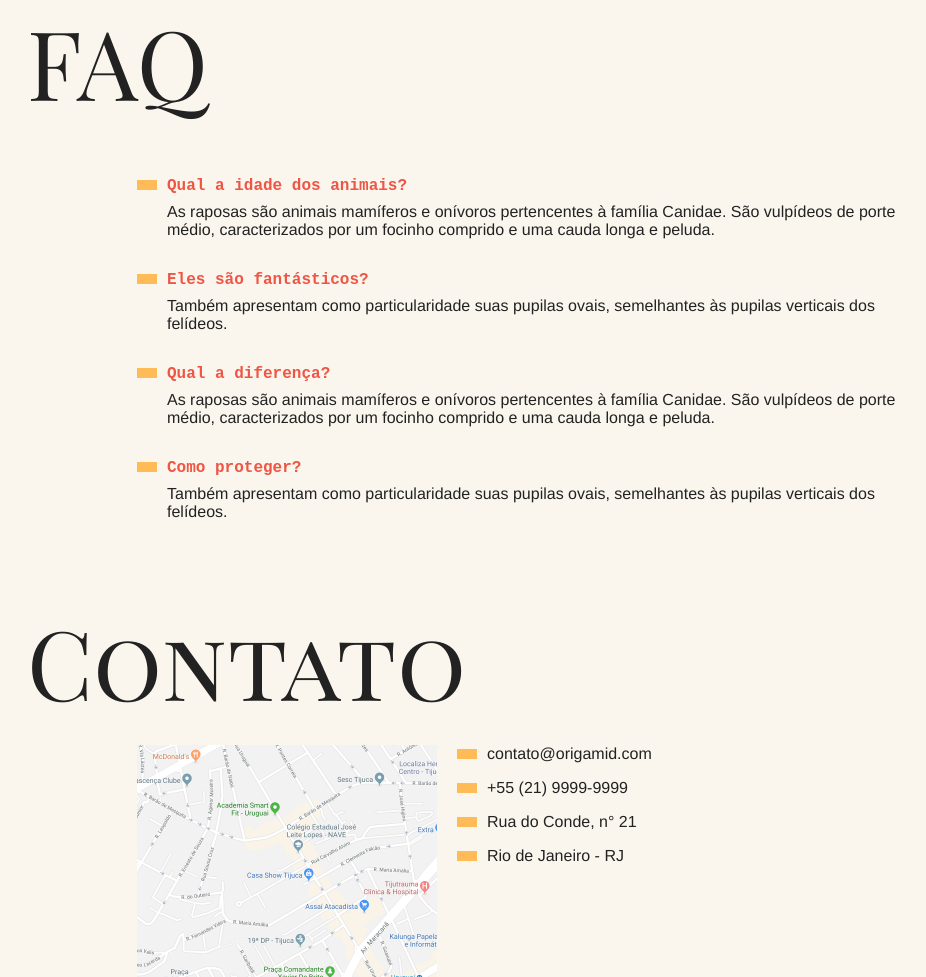
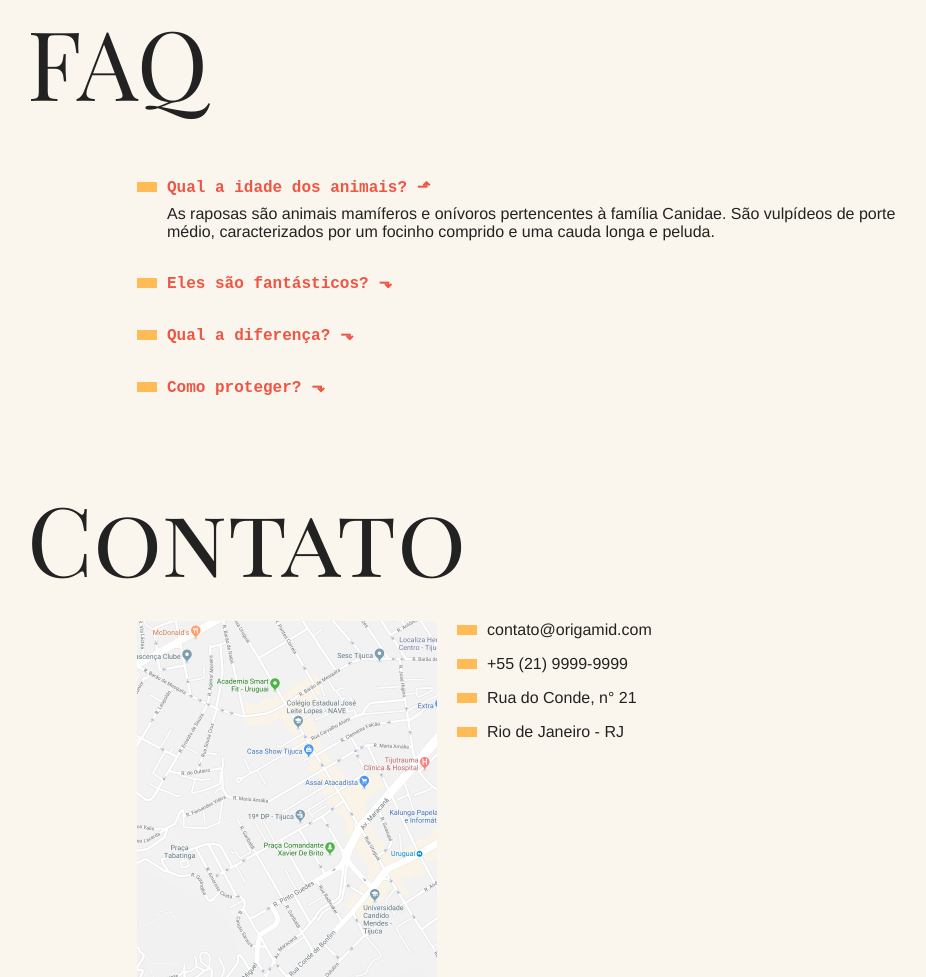
Before and after one commit to PedroAntonny/Animais-Fantasticos, a plain HTML site: page index.html in a window 1280 px wide. Shown: the part 809-1786 px from the top of the page, without its empty margins (163-1089 px from the left). Drawn offline with Linux system fonts and the light colour scheme.

Commit message:
add function initAccordion

```diff
--- a/css/style.css
+++ b/css/style.css
@@ -239,3 +239,32 @@
     transform: translate3d(0, 0, 0);
   }
 }
+
+.js .js-accordion dd {
+  display: none;
+}
+
+.js-accordion dt::after {
+  content: '⬎';
+  margin-left: 10px;
+}
+
+.js-accordion dt.ativo::after {
+  content: '⬏';
+}
+
+.js-accordion dd.ativo {
+  display: block;
+  animation: slideDown .5s forwards;
+}
+
+@keyframes slideDown {
+  from {
+    opacity: 0;
+    max-height: 0;
+  }
+  to {
+    opacity: 1;
+    max-height: 200px;
+  }
+}
--- a/index.html
+++ b/index.html
@@ -109,7 +109,7 @@
 
   <section class="grid-section faq" id="faq">
     <h1 class="titulo">FAQ</h1>
-    <dl class="faq-lista">
+    <dl class="faq-lista js-accordion">
       <dt>Qual a idade dos animais?</dt>
       <dd>As raposas são animais mamíferos e onívoros pertencentes à família Canidae. São vulpídeos de porte médio, caracterizados por um focinho comprido e uma cauda longa e peluda.</dd>
       <dt>Eles são fantásticos?</dt>
--- a/script.js
+++ b/script.js
@@ -1,22 +1,41 @@
 function initiTabNav() {
-  const tabMenu = document.querySelectorAll(".js-tabmenu li")
-  const tabContent = document.querySelectorAll(".js-tabcontent section")
+  const tabMenu = document.querySelectorAll(".js-tabmenu li");
+  const tabContent = document.querySelectorAll(".js-tabcontent section");
 
   if (tabMenu.length && tabContent.length) {
-    tabContent[0].classList.add("ativo")
+    tabContent[0].classList.add("ativo");
 
     function activeTab(index) {
       tabContent.forEach((section) => {
-        section.classList.remove("ativo")
+        section.classList.remove("ativo");
       })
-      tabContent[index].classList.add("ativo")
+      tabContent[index].classList.add("ativo");
     }
 
     tabMenu.forEach((itemMenu, index) => {
       itemMenu.addEventListener("click", () => {
-        activeTab(index)
+        activeTab(index);
       })
     })
   }
 }
 initiTabNav();
+
+function initAccordion() {
+  const accordionList = document.querySelectorAll(".js-accordion dt");
+  const activeClass = 'ativo';
+  if(accordionList.length) {
+      accordionList[0].classList.add(activeClass);
+      accordionList[0].nextElementSibling.classList.add(activeClass);
+
+      function activeAccordion() {
+        this.classList.toggle(activeClass);
+        this.nextElementSibling.classList.toggle(activeClass);
+      }
+
+      accordionList.forEach((item) => {
+        item.addEventListener("click", activeAccordion);
+      })
+  }
+}
+initAccordion();
```
